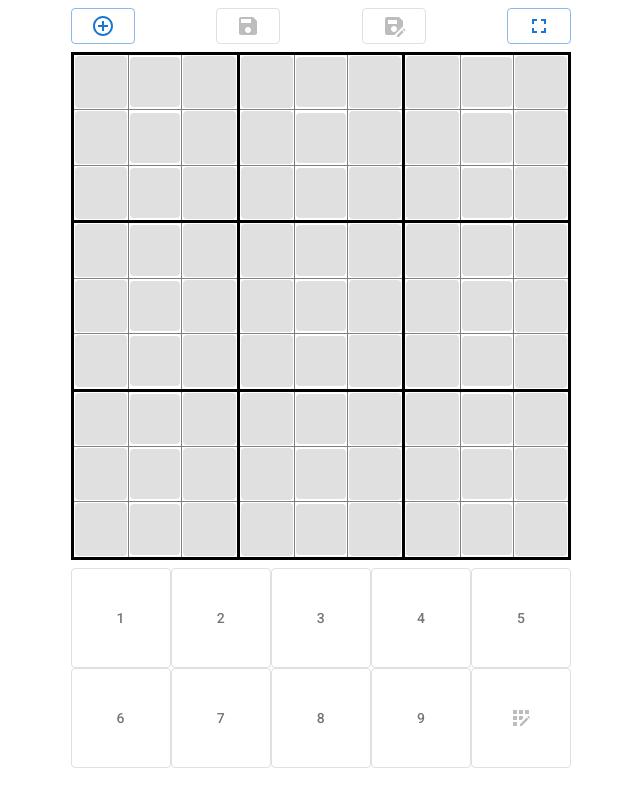
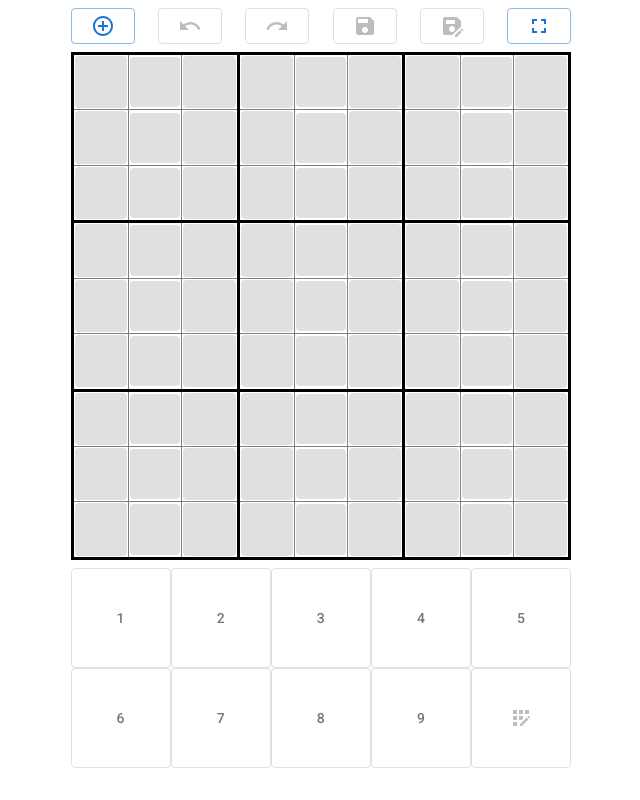
Before and after one commit to JuliusR/usoduk, a React (Create React App) app: page / in a window 1280 px wide. Shown: the whole page, without its empty margins (319-959 px from the left). Built offline with nearby package versions, Linux system fonts and the light colour scheme.

Commit message:
revise history; implement undo/redo

```diff
--- a/src/App.tsx
+++ b/src/App.tsx
@@ -12,11 +12,20 @@ import {
 } from "@mui/material";
 import NewIcon from "@mui/icons-material/AddCircleOutline";
 import AppRegistrationIcon from "@mui/icons-material/AppRegistration";
+import RedoIcon from "@mui/icons-material/Redo";
 import SaveIcon from "@mui/icons-material/Save";
 import SaveAsIcon from "@mui/icons-material/SaveAs";
+import UndoIcon from "@mui/icons-material/Undo";
 import { FullscreenToggleButton } from "./FullscreenToggleButton";
 import { usePersistentReducer } from "./usePersistentReducer";
 import { neverIdentity } from "./neverIdentity";
+import {
+  History,
+  newHistory,
+  advanceHistory,
+  redoHistory,
+  undoHistory,
+} from "./history";
 
 type Digit = 1 | 2 | 3 | 4 | 5 | 6 | 7 | 8 | 9;
 
@@ -26,9 +35,17 @@ type BoardRow = RepNine<null | Digit>;
 
 type Board = RepNine<BoardRow>;
 
+type Game = {
+  board: History<Board>;
+};
+
 const newBoardRow = () => [...Array(9)].map((_) => null) as BoardRow;
 
 const newBoard = () => [...Array(9)].map((_) => newBoardRow()) as Board;
+
+const newGame = (): Game => ({
+  board: newHistory(newBoard()),
+});
 
 type BoardCellDigitToggleAction = {
   type: "digit_toggle";
@@ -37,27 +54,67 @@ type BoardCellDigitToggleAction = {
   activeDigit: Digit;
 };
 
+type BoardRedoAction = {
+  type: "redo";
+};
+
 type BoardResetAction = {
   type: "reset";
 };
 
-type BoardAction = BoardCellDigitToggleAction | BoardResetAction;
+type BoardUndoAction = {
+  type: "undo";
+};
 
-function boardReducer(prev: Board, action: BoardAction) {
-  switch (action.type) {
-    case "digit_toggle":
-      const prevRow = prev[action.rowIdx];
+type BoardAction =
+  | BoardCellDigitToggleAction
+  | BoardRedoAction
+  | BoardResetAction
+  | BoardUndoAction;
+
+function reduceDigitToggle(
+  prev: Game,
+  action: BoardCellDigitToggleAction,
+): Game {
+  const prevRow = prev.board.present[action.rowIdx];
   const prevDigit = prevRow[action.colIdx];
   const nextDigit =
     prevDigit === action.activeDigit ? null : action.activeDigit;
   const nextRow = prevRow.map((digit, colIdx) =>
     colIdx !== action.colIdx ? digit : nextDigit,
   );
-      return prev.map((row, rowIdx) =>
+  const board = prev.board.present.map((row, rowIdx) =>
     rowIdx !== action.rowIdx ? row : nextRow,
   ) as Board;
+  return {
+    board: advanceHistory(prev.board, board),
+  };
+}
+
+function reduceRedo(prev: Game, action: BoardRedoAction): Game {
+  return { board: redoHistory(prev.board) };
+}
+
+function reduceReset(prev: Game, action: BoardResetAction): Game {
+  return {
+    board: advanceHistory(prev.board, newBoard()),
+  };
+}
+
+function reduceUndo(prev: Game, action: BoardUndoAction): Game {
+  return { board: undoHistory(prev.board) };
+}
+
+function gameReducer(prev: Game, action: BoardAction): Game {
+  switch (action.type) {
+    case "digit_toggle":
+      return reduceDigitToggle(prev, action);
+    case "redo":
+      return reduceRedo(prev, action);
     case "reset":
-      return newBoard();
+      return reduceReset(prev, action);
+    case "undo":
+      return reduceUndo(prev, action);
   }
   return neverIdentity(action);
 }
@@ -65,11 +122,7 @@ function boardReducer(prev: Board, action: BoardAction) {
 export const App: React.FC = () => {
   const [activeDigit, setActiveDigit] = React.useState<null | Digit>(null);
 
-  const [board, dispatch] = usePersistentReducer(
-    "board",
-    boardReducer,
-    newBoard,
-  );
+  const [game, dispatch] = usePersistentReducer("game1", gameReducer, newGame);
 
   const handleActiveDigitChange = React.useCallback(
     (e: React.BaseSyntheticEvent, digit: null | Digit) => {
@@ -91,6 +144,24 @@ export const App: React.FC = () => {
     [dispatch],
   );
 
+  const handleUndo = React.useCallback(
+    (e: React.BaseSyntheticEvent) => {
+      e.preventDefault();
+      e.stopPropagation();
+      dispatch({ type: "undo" });
+    },
+    [dispatch],
+  );
+
+  const handleRedo = React.useCallback(
+    (e: React.BaseSyntheticEvent) => {
+      e.preventDefault();
+      e.stopPropagation();
+      dispatch({ type: "redo" });
+    },
+    [dispatch],
+  );
+
   return (
     <Container
       sx={{
@@ -103,6 +174,20 @@ export const App: React.FC = () => {
         <Stack direction="row" sx={{ justifyContent: "space-between" }}>
           <Button onClick={handleNew} variant="outlined">
             <NewIcon />
+          </Button>
+          <Button
+            disabled={!game.board.past.length}
+            onClick={handleUndo}
+            variant="outlined"
+          >
+            <UndoIcon />
+          </Button>
+          <Button
+            disabled={!game.board.future.length}
+            onClick={handleRedo}
+            variant="outlined"
+          >
+            <RedoIcon />
           </Button>
           <Button disabled variant="outlined">
             <SaveIcon />
@@ -138,7 +223,7 @@ export const App: React.FC = () => {
                   <BoardTableRow
                     key={`subRow_${subRowIdx}`}
                     rowIdx={rowGroupIdx * 3 + subRowIdx}
-                    boardRow={board[rowGroupIdx * 3 + subRowIdx]}
+                    boardRow={game.board.present[rowGroupIdx * 3 + subRowIdx]}
                     dispatch={dispatch}
                     activeDigit={activeDigit}
                   ></BoardTableRow>
--- /dev/null
+++ b/src/history.ts
@@ -0,0 +1,42 @@
+export type History<T> = {
+  past: Array<T>;
+  present: T;
+  future: Array<T>;
+};
+export function newHistory<T>(present: T): History<T> {
+  return {
+    past: [],
+    present,
+    future: [],
+  };
+}
+export function advanceHistory<T>(history: History<T>, present: T): History<T> {
+  const backToTheFuture = [...history.future].reverse();
+  return {
+    past: [
+      ...history.past,
+      history.present,
+      ...history.future,
+      ...backToTheFuture.slice(1),
+      ...(history.future.length ? [history.present] : []),
+    ],
+    present,
+    future: [],
+  };
+}
+export function undoHistory<T>(history: History<T>): History<T> {
+  if (!history.past.length) return history;
+  return {
+    past: history.past.slice(0, -1),
+    present: history.past[history.past.length - 1],
+    future: [history.present, ...history.future],
+  };
+}
+export function redoHistory<T>(history: History<T>): History<T> {
+  if (!history.future.length) return history;
+  return {
+    past: [...history.past, history.present],
+    present: history.future[0],
+    future: history.future.slice(1),
+  };
+}
```
Lines whose indentation alone changed are shown as unchanged.
